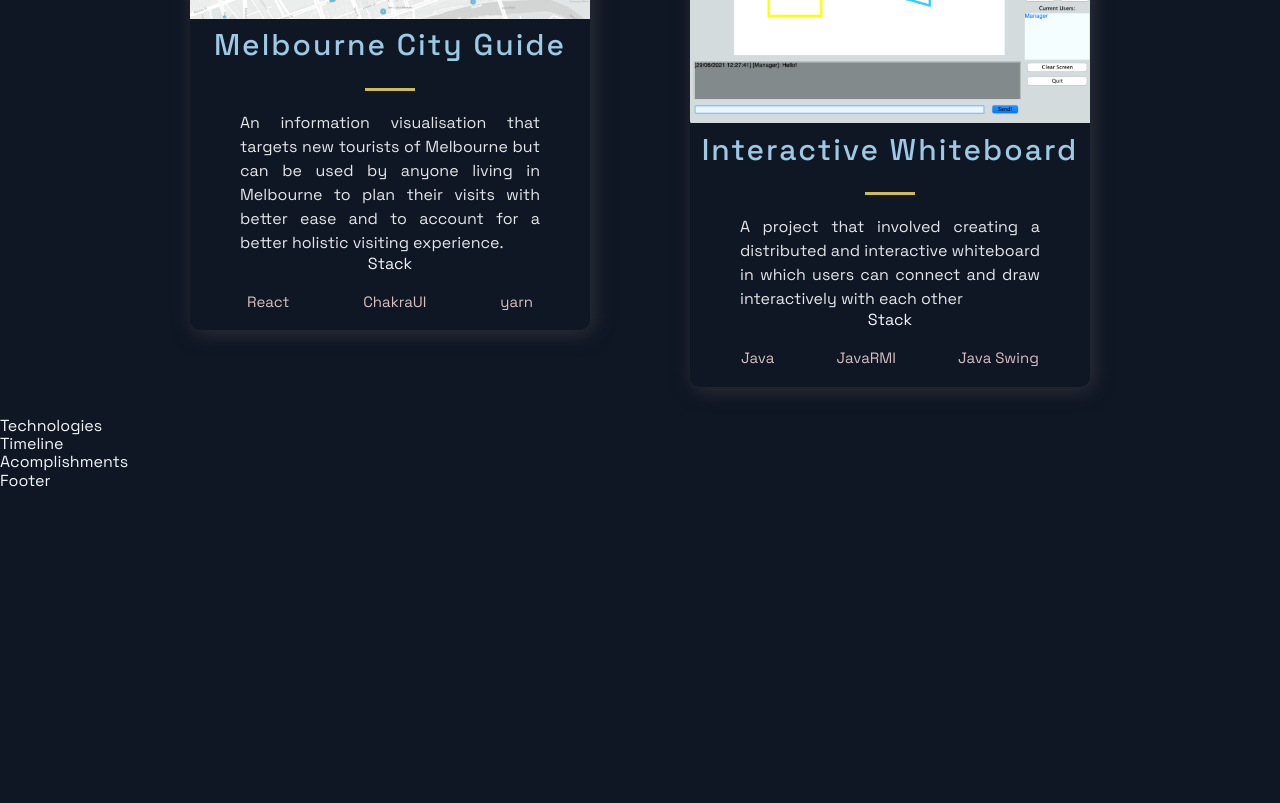
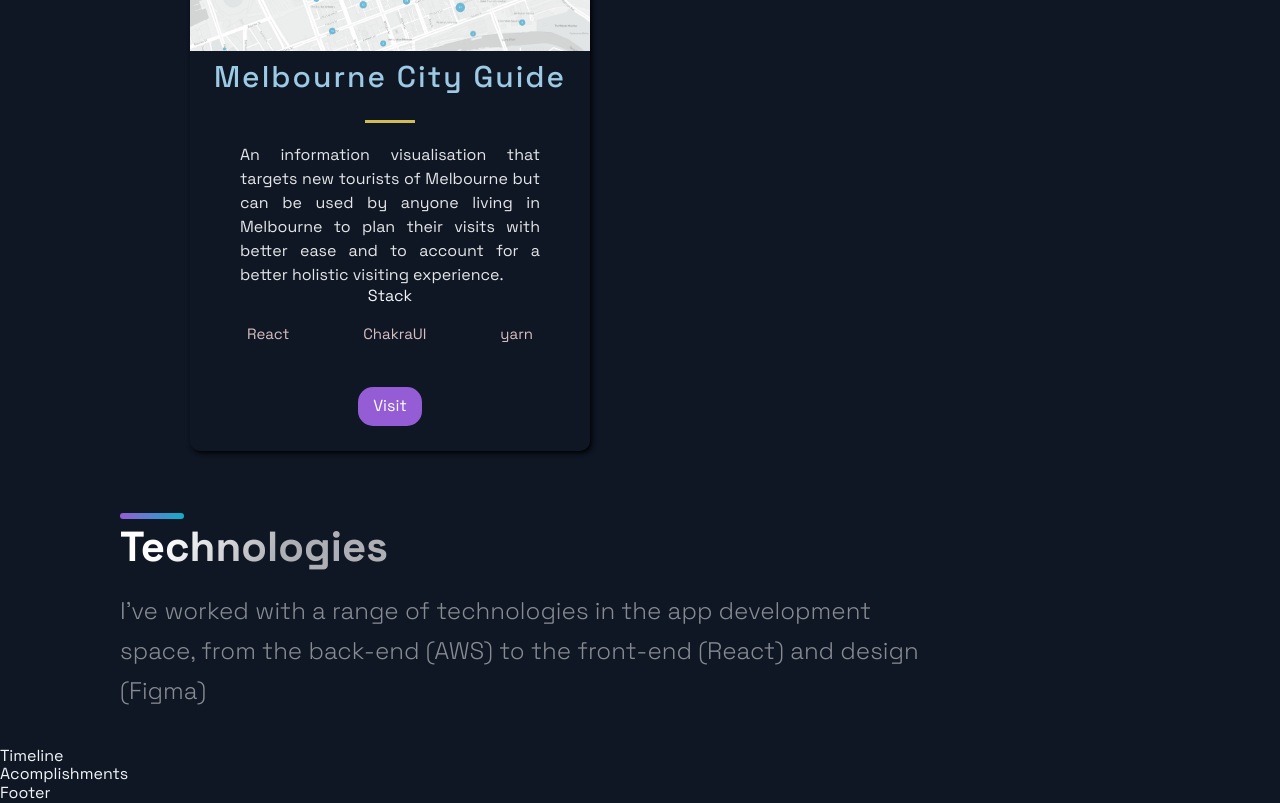
Before and after one commit to sandonl/portfolio, a Next.js app: page / in a window 1280 px wide. Shown: the part 1740-2543 px from the top of the page. Before the commit the page ends 2231 px from the top, so only its background shows below. Built offline with nearby package versions, Linux system fonts and the light colour scheme.

Commit message:
added final project styling and started technologies component

```diff
--- a/src/components/Projects/Projects.js
+++ b/src/components/Projects/Projects.js
@@ -44,6 +44,9 @@ const Projects = () => (
                 ))}
               </TagList>
             </div>
+            <UtilityList>
+              <ExternalLinks href={visit}>Visit</ExternalLinks>
+            </UtilityList>
           </BlogCard>
         )
       )}
--- a/src/components/Projects/ProjectsStyles.js
+++ b/src/components/Projects/ProjectsStyles.js
@@ -23,7 +23,7 @@ export const GridContainer = styled.section`
 `;
 export const BlogCard = styled.div`
   border-radius: 10px;
-  box-shadow: 3px 3px 20px rgba(80, 78, 78, 0.5);
+  box-shadow: 2px 2px 5px #000000;
   text-align: center;
   width: 400px;
   @media ${(props) => props.theme.breakpoints.sm} {
@@ -83,14 +83,14 @@ export const UtilityList = styled.ul`
 `;
 
 export const ExternalLinks = styled.a`
-  color: #d4c0c0;
+  color: #ffffff;
   font-size: 1.6rem;
   padding: 1rem 1.5rem;
-  background: #6b3030;
+  background: #945dd6;
   border-radius: 15px;
   transition: 0.5s;
   &:hover {
-    background: #801414;
+    background: #ad8bd7;
   }
 `;
 
--- a/src/components/Technologies/Technologies.js
+++ b/src/components/Technologies/Technologies.js
@@ -1,12 +1,28 @@
-import React from 'react';
-import { DiFirebase, DiReact, DiZend } from 'react-icons/di';
-import { Section, SectionDivider, SectionText, SectionTitle } from '../../styles/GlobalComponents';
-import { List, ListContainer, ListItem, ListParagraph, ListTitle } from './TechnologiesStyles';
+import React from "react";
+import { DiFirebase, DiReact, DiZend } from "react-icons/di";
+import {
+  Section,
+  SectionDivider,
+  SectionText,
+  SectionTitle,
+} from "../../styles/GlobalComponents";
+import {
+  List,
+  ListContainer,
+  ListItem,
+  ListParagraph,
+  ListTitle,
+} from "./TechnologiesStyles";
 
-const Technologies = () =>  (
-  <div>
-    Technologies
-  </div>
+const Technologies = () => (
+  <Section id="tech">
+    <SectionDivider />
+    <SectionTitle>Technologies</SectionTitle>
+    <SectionText>
+      I've worked with a range of technologies in the app development space,
+      from the back-end (AWS) to the front-end (React) and design (Figma)
+    </SectionText>
+  </Section>
 );
 
 export default Technologies;
--- a/src/constants/constants.js
+++ b/src/constants/constants.js
@@ -7,7 +7,7 @@ export const projects = [
     image: "/images/selfcare.png",
     tags: ["Kotlin", "Jetpack Compose", "ARCore", "Firebase"],
     source: "https://github.com/sandonl/COMP90018-selfcare-app",
-    visit: "https://github.com/sandonl/COMP90018-selfcare-app",
+    visit: "https://www.youtube.com/watch?v=GPYu5J2qS6I&t",
     id: 0,
   },
   {
@@ -30,16 +30,16 @@ export const projects = [
     visit: "https://github.com/erickteowarang/geom90007-assignment3",
     id: 2,
   },
-  {
-    title: "Interactive Whiteboard",
-    description:
-      "A project that involved creating a distributed and interactive whiteboard in which users can connect and draw interactively with each other",
-    image: "/images/whiteboard.png",
-    tags: ["Java", "JavaRMI", "Java Swing"],
-    source: "https://github.com/sandonl/distributed-whiteboard",
-    visit: "https://github.com/sandonl/distributed-whiteboard",
-    id: 3,
-  },
+  // {
+  //   title: "Interactive Whiteboard",
+  //   description:
+  //     "A project that involved creating a distributed and interactive whiteboard in which users can connect and draw interactively with each other",
+  //   image: "/images/whiteboard.png",
+  //   tags: ["Java", "JavaRMI", "Java Swing"],
+  //   source: "https://github.com/sandonl/distributed-whiteboard",
+  //   visit: "https://github.com/sandonl/distributed-whiteboard",
+  //   id: 3,
+  // },
 ];
 
 export const TimeLineData = [
```
